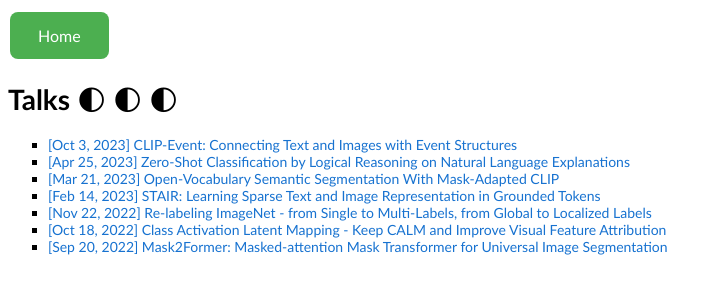
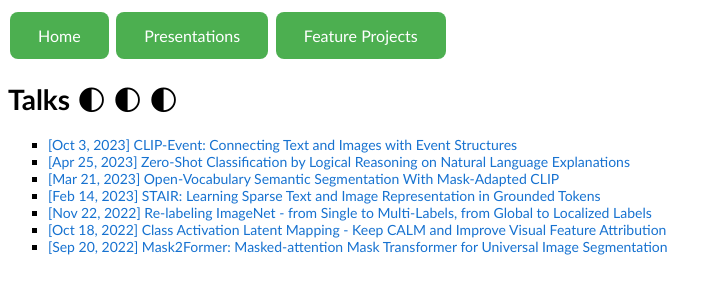
Before and after one commit to ngthanhtin/ngthanhtin.github.io, a Jekyll site: the page presentations.html, which Jekyll copies as it is, in a window 1280 px wide. Shown: the top 300 px of the page, without its empty margins (0-722 px from the left). Built offline with Jekyll 4.4.1, drawn with Linux system fonts in a browser that asks for light colours.

Commit message:
Update presentations.html

```diff
--- a/presentations.html
+++ b/presentations.html
@@ -34,6 +34,8 @@
         <nav>
             <!-- Links to other pages -->
             <a href="index.html">Home</a>
+	    <a href="presentations.html">Presentations</a>
+            <a href="projects.html">Feature Projects</a>
             <!-- Add other links as needed -->
         </nav>
     </header>
```
